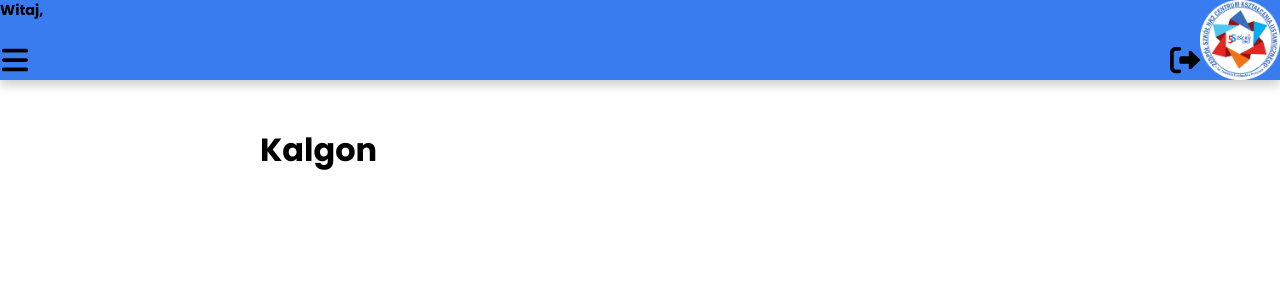
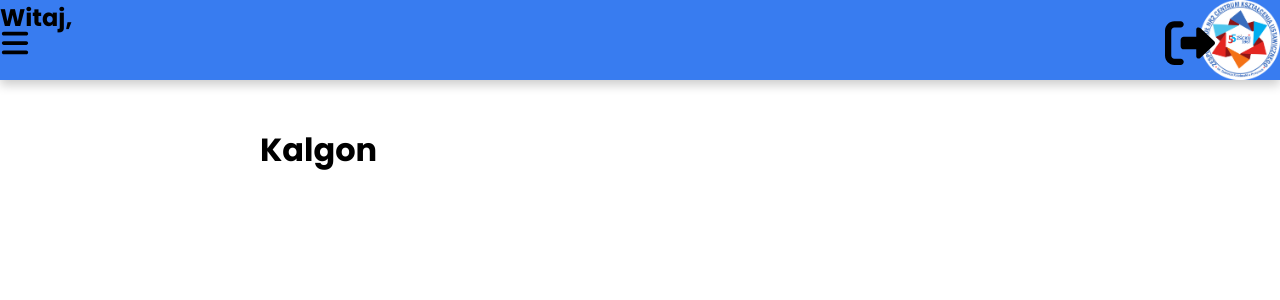
Before and after one commit to Gracjan24/Konkurs, a PHP site: page /views/admin/index.php in a window 1280 px wide. Shown: the top 300 px of the page. Run offline with PHP 8.4, Linux system fonts and the light colour scheme; data that the repository does not hold is empty.

Commit message:
wylogowanie i menu

```diff
--- a/views/admin/dodajslowka.php
+++ b/views/admin/dodajslowka.php
@@ -15,7 +15,7 @@
 <body>
 <div class="pasek">
     <img src="logo.png" alt="logo" class="logo">
-    <?php echo '<h5>Witaj,'. (new Auth())->getName(@$_SESSION['id_user']).'</h5>'; ?>
+    <?php echo '<aside><h5>Witaj,'. (new Auth())->getName(@$_SESSION['id_user']).'</h5></aside>'; ?>
     <img src="./bars-solid.svg" class="menu" alt="icon" onclick="baroc()">
     <img src="./right-from-bracket-solid.svg" title="wyloguj" class="wyloguj" alt="Wyloguj" onclick="wyloguj()">
         </div>
--- a/views/admin/index.php
+++ b/views/admin/index.php
@@ -14,8 +14,8 @@
 </head>
 <body>
 <div class="pasek">
-    <img src="logo.png" alt="logo" class="logo">
-    <?php echo '<h5>Witaj,'. (new Auth())->getName(@$_SESSION['id_user']).'</h5>'; ?>
+    <img src="logo.png" title="ZSCKU" alt="logo" class="logo">
+    <?php echo '<aside><h5>Witaj, '. (new Auth())->getName(@$_SESSION['id_user']).'</h5></aside>'; ?>
     <img src="./bars-solid.svg" class="menu" alt="icon" onclick="baroc()">
     <img src="./right-from-bracket-solid.svg" title="wyloguj" class="wyloguj" alt="Wyloguj" onclick="wyloguj()">
         </div>
--- a/views/admin/style2.css
+++ b/views/admin/style2.css
@@ -54,21 +54,26 @@ body{
     }
     h5 {
       padding: 0;
-      margin-top: 0;
-      font-size: 90%
+      /* margin-top: auto; */
+      font-size: 150%;
+      margin: auto;
+      display: block;
+
+
     }
-    .menu, .wyloguj {
+    .menu {
       height: 30px;
       width: 30px;
+      margin-top: 28px;
     }
     .hidden {
       visibility: hidden;
     }
-    .wyloguj, .logo {
+    .logo {
       float: right;
     }
     .logo {
-      position: sticky;
+      position: static;
       height: 80px;
       width: 80px;
     }
@@ -91,3 +96,20 @@ body{
       text-align: center;
       margin-right: 260px;
     }
+
+    .wyloguj {
+      margin-right: 20px;
+      height: 50px;
+      width: 50px;
+      position: absolute;
+      left: 91%;
+      top: 18px;
+
+     }
+
+     aside {
+      margin-left: 100px;
+      position: absolute;
+      margin: auto;
+
+     }
```
